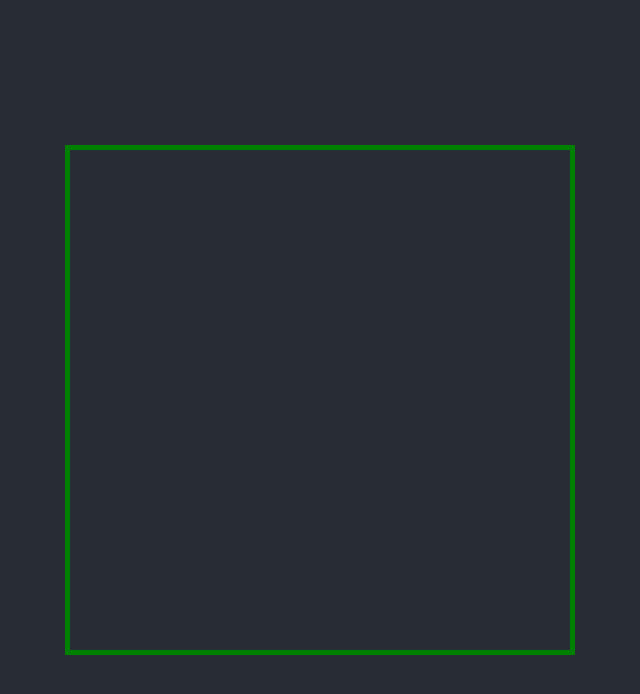
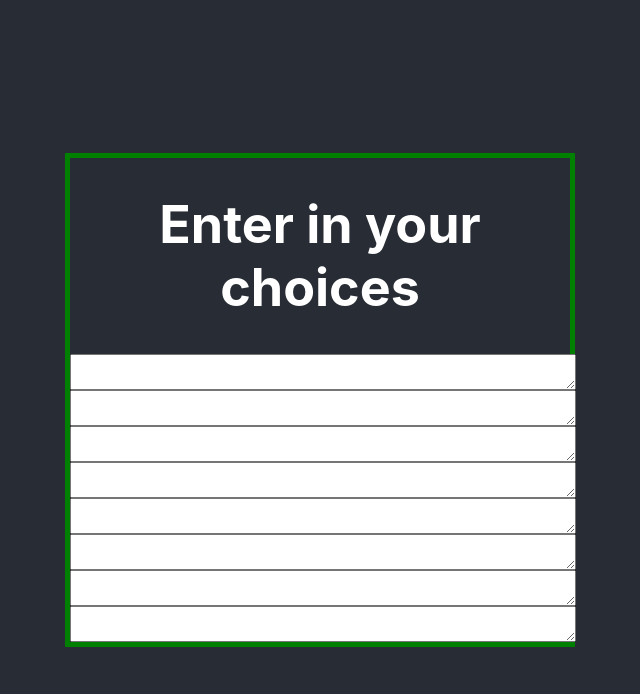
Before and after one commit to HallRB/whatshouldido, a React (Create React App) app in the folder whatshouldido/: page / in a window 1280 px wide. Shown: the top 694 px of the page, without its empty margins (320-960 px from the left). Built offline with nearby package versions, Linux system fonts and the light colour scheme.

Commit message:
added text boxes and title

```diff
--- a/whatshouldido/src/components/main.css
+++ b/whatshouldido/src/components/main.css
@@ -1,7 +1,12 @@
 .mainWrap {
   width: 500px;
-  height: 500px;
+  height: auto;
   border: solid green 5px;
   margin-left: auto;
   margin-right: auto;
 }
+
+textarea {
+  width: 100%;
+  display: block;
+}
--- a/whatshouldido/src/components/main.js
+++ b/whatshouldido/src/components/main.js
@@ -4,7 +4,15 @@ class Main extends Component {
     render() {
     return(
     <div className="mainWrap">
-
+        <h1>Enter in your choices</h1>
+        <textarea></textarea>
+        <textarea></textarea>
+        <textarea></textarea>
+        <textarea></textarea>
+        <textarea></textarea>
+        <textarea></textarea>
+        <textarea></textarea>
+        <textarea></textarea>
     </div>
 
     )
```
